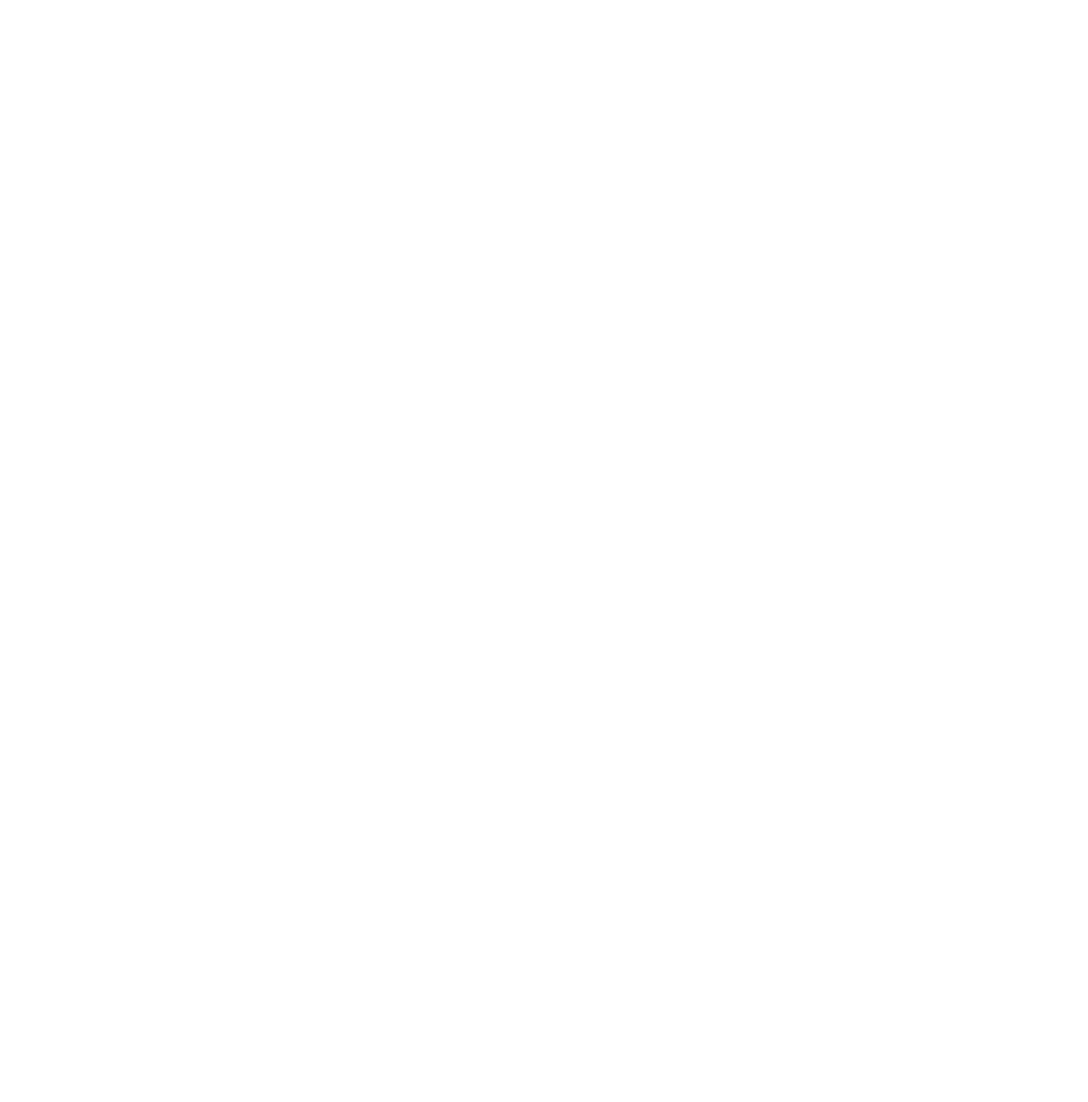
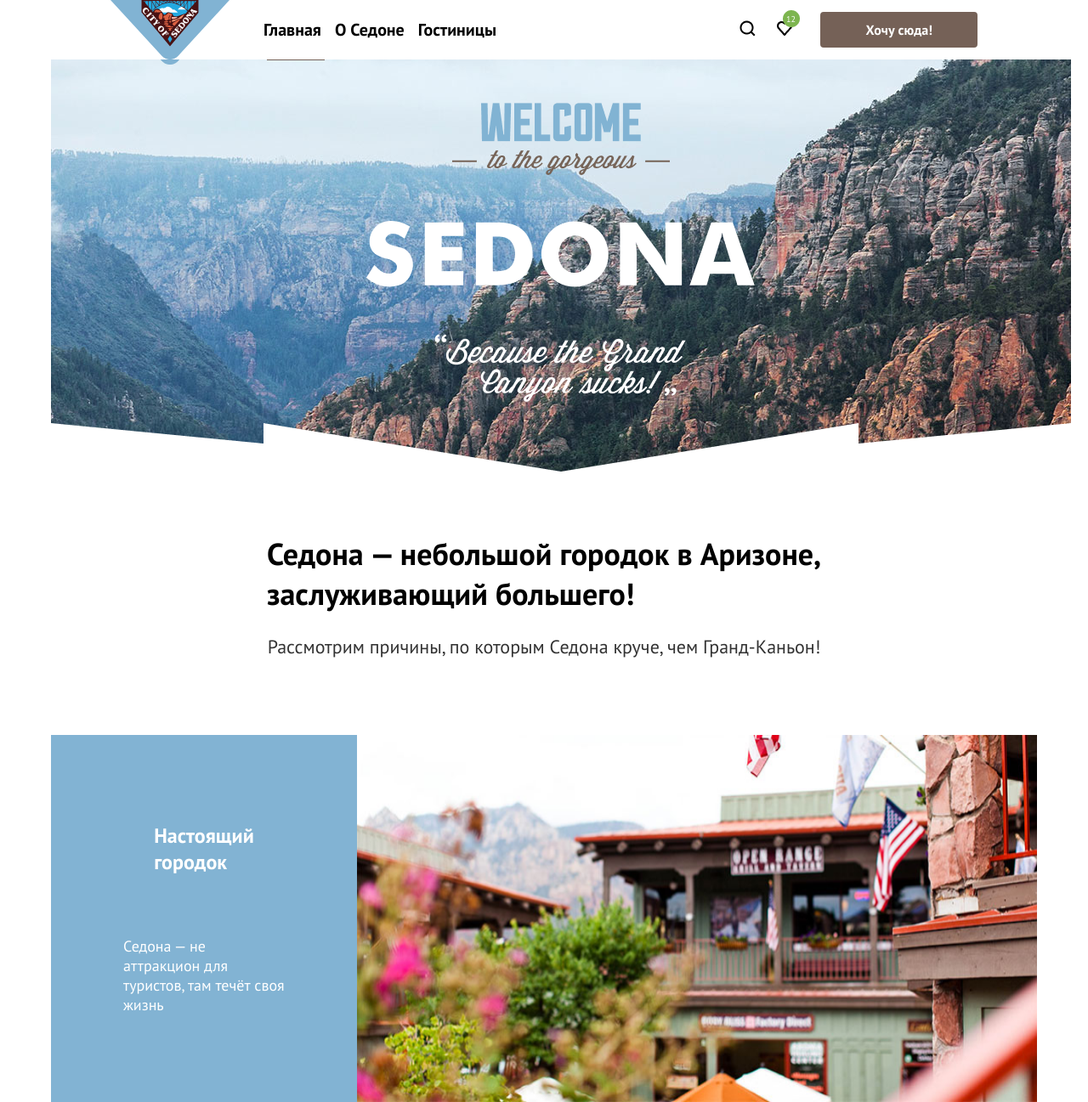
Before and after one commit to htmlacademy-htmlcss/1701047-sedona-1, a plain HTML site: page Sedona/index.html in a window 1280 px wide. Shown: the whole page at 85% size. Before the commit the page ends 800 px from the top, so only its background shows below. Drawn offline with Linux system fonts and the light colour scheme.

Commit message:
Начал вёрстку макета

```diff
--- a/Sedona/index.html
+++ b/Sedona/index.html
@@ -1,11 +1,58 @@
 <!DOCTYPE html>
 <html lang="ru">
-<head>
-  <meta charset="UTF-8">
-  <meta name="viewport" content="width=device-width, initial-scale=1.0">
-  <title>Седона</title>
-</head>
-<body>
+  <head>
+    <meta charset="UTF-8" />
+    <meta name="viewport" content="width=device-width, initial-scale=1.0" />
+    <link rel="preconnect" href="https://fonts.googleapis.com" />
+    <link rel="preconnect" href="https://fonts.gstatic.com" crossorigin />
+    <link
+      href="https://fonts.googleapis.com/css2?family=PT+Sans:wght@400;700&display=swap"
+      rel="stylesheet"
+    />
 
-</body>
+    <link rel="stylesheet" href="style.css" />
+    <title>Седона</title>
+  </head>
+  <body>
+    <header class="header section">
+      <div class="container header__container">
+        <div class="header__left">
+          <img class="header__logo" src="img/Frame 19.svg" alt="logo" />
+          <nav class="header__nav">
+            <a class="nav__link" href="#">Главная</a>
+            <a class="nav__link" href="#">О Седоне</a>
+            <a class="nav__link" href="#">Гостиницы</a>
+          </nav>
+        </div>
+        <div class="header__right">
+          <div class="header__right-logo">
+            <a href="#"><img src="img/Поиск.png" alt="#" /></a>
+            <a href="#"><img src="img/Избранное.png" alt="#" /></a>
+          </div>
+          <button class="header__btn">Хочу сюда!</button>
+        </div>
+      </div>
+    </header>
+    <main class="main section">
+      <div class="container main__container">
+        <img src="img/index-background.png" alt="#" />
+        <section class="main__sedona-title">
+          <h1 class="main__title">
+            Седона — небольшой городок в Аризоне,<br />
+            заслуживающий большего!
+          </h1>
+          <p class="main__paragraph">
+            Рассмотрим причины, по которым Седона круче, чем Гранд-Каньон!
+          </p>
+        </section>
+        <section class="main__town">
+          <div class="main__town-description">
+            <h3 class="main__town-title">Настоящий <br>городок</h3>
+            <p class="main__town-paragraph">Седона — не аттракцион для <br>туристов, там течёт своя жизнь</p>
+          </div>
+          <img class="main__town-picture" src="img/photo-1.png" alt="">
+        </section>
+      </div>
+    </main>
+  </body>
 </html>
--- /dev/null
+++ b/Sedona/style.css
@@ -0,0 +1,131 @@
+* {
+  margin: 0;
+  padding: 0;
+  box-sizing: border-box;
+}
+
+body {
+  font-family: "PT Sans", sans-serif;
+  font-weight: 400;
+  font-style: normal;
+}
+
+body {
+  font-family: "PT Sans", sans-serif;
+  font-weight: 700;
+  font-style: normal;
+}
+
+button {
+  font-family: "PT Sans", sans-serif;
+}
+
+input {
+  font-family: "PT Sans", sans-serif;
+}
+.section {
+  display: flex;
+  justify-content: center;
+}
+
+.container {
+  width: 100%;
+  max-width: 1200px;
+  padding-left: 20px;
+  padding-right: 20px;
+}
+
+.header__container {
+  display: flex;
+  justify-content: space-between;
+}
+
+.header__left {
+  display: flex;
+  align-items: center;
+  padding-left: 70px;
+}
+
+.header__nav {
+  display: flex;
+  gap: 16px;
+  padding-left: 40px;
+}
+
+.nav__link {
+  text-decoration: none;
+  font-weight: 700;
+  font-size: 20px;
+  color: #000000;
+}
+
+.header__right {
+  display: flex;
+  align-items: center;
+  padding-right: 70px;
+}
+
+.header__right-logo {
+  display: flex;
+  padding-right: 20px;
+}
+
+.header__btn {
+  font-size: 16px;
+  font-weight: 700;
+  padding: 8px 50px;
+  background-color: #756157;
+  border-radius: 4px;
+  color: #ffffff;
+  border: solid #756157;
+}
+
+.main__sedona-title {
+  display: flex;
+  flex-direction: column;
+  align-items: center;
+}
+
+.main__title {
+  padding-top: 69px;
+  font-weight: 700;
+  font-size: 36px;
+  color: #000000;
+}
+
+.main__paragraph {
+  padding-top: 25px;
+  padding-bottom: 69px;
+  font-size: 22px;
+  font-weight: 400;
+  color: #333333;
+}
+
+.main__town {
+  margin-top: 21px;
+  display: flex;
+  justify-content: space-between;
+}
+
+.main__town-description {
+  display: flex;
+  justify-content: center;
+  flex-direction: column;
+  align-items: center;
+  background-color: #82b3d3;
+  padding: 103px 85px;
+  gap: 10px;
+}
+
+.main__town-title {
+  font-size: 24px;
+  font-weight: 700;
+  color: #ffffff;
+}
+
+.main__town-paragraph {
+  padding-top: 62px;
+  font-size: 18px;
+  font-weight: 400;
+  color: #ffffff;
+}
```
Also changed, not shown: Sedona/img/Frame 19.svg (added), Sedona/img/Vector.svg (added), Sedona/img/index-background.png (added), Sedona/img/photo-1.png (added), Sedona/img/Избранное.png (added), Sedona/img/Поиск.png (added).
